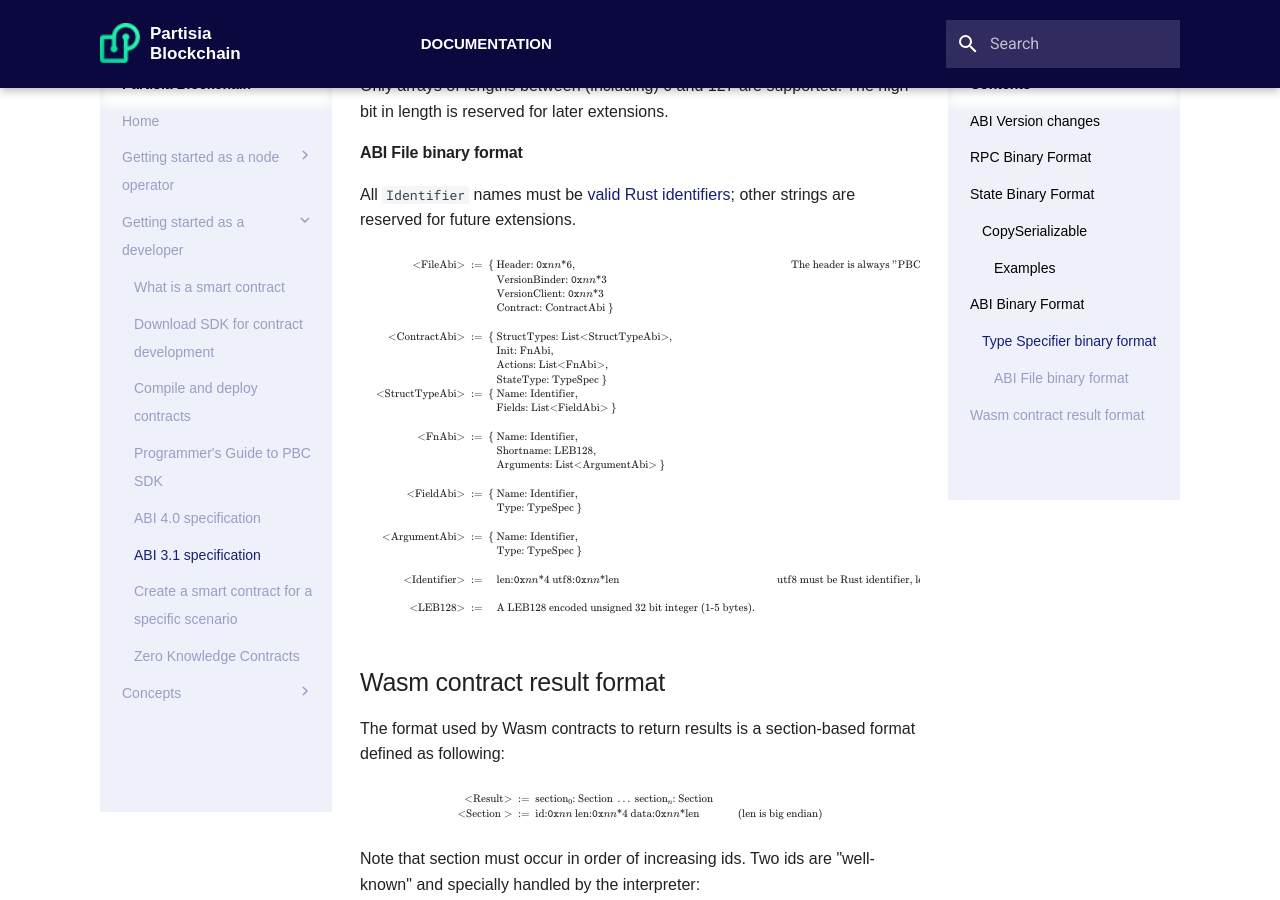
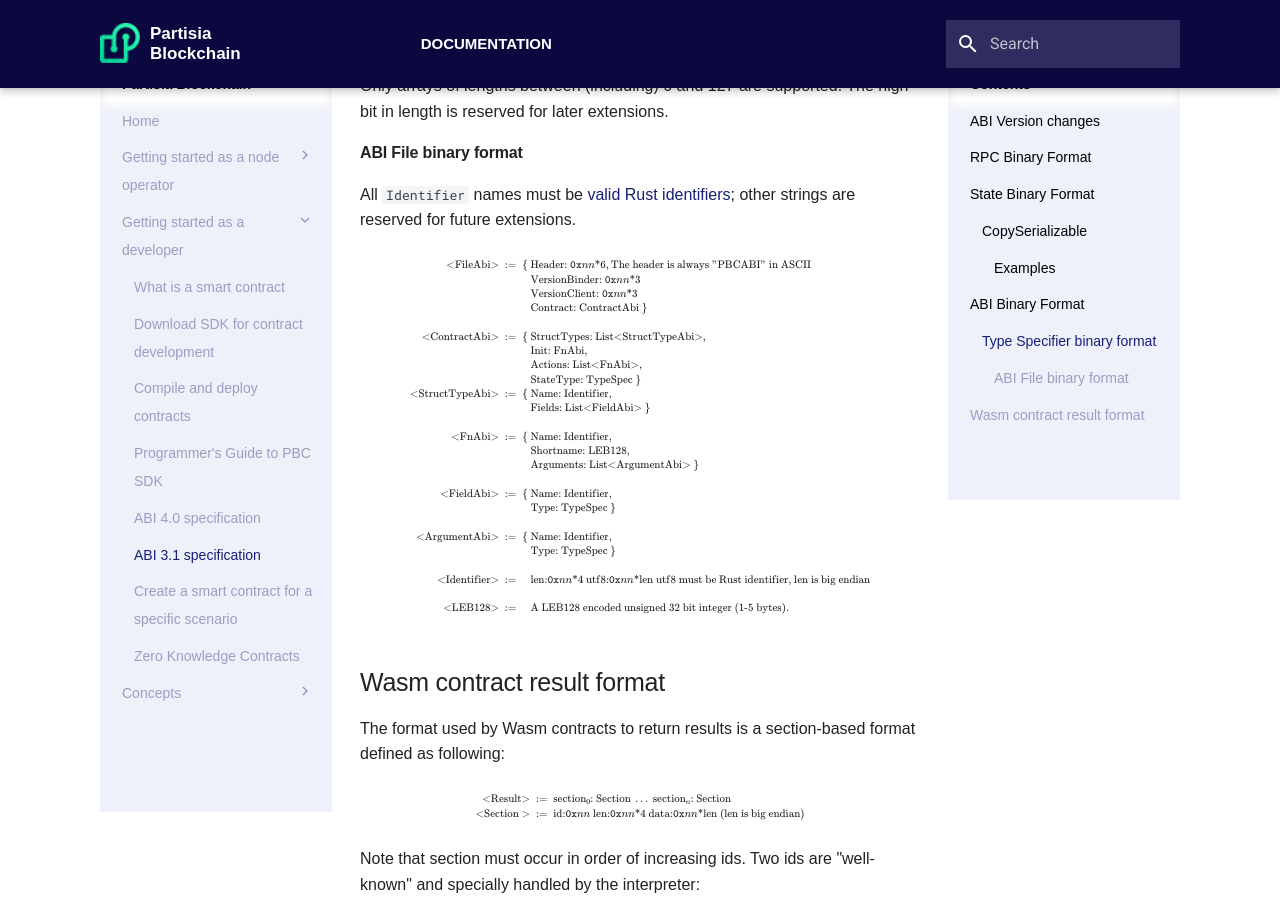
Before and after one commit to 0xSero/partisia-docs, an MkDocs documentation site: the page built from docs/abiv3_1.md, in a window 1280 px wide and 900 px high, scrolled down 3980 px. Built offline with MkDocs 1.6.1 and Material for MkDocs 9.7.7, drawn with Linux system fonts in a browser that asks for light colours; some web fonts are replaced; a script that is not in the unit is left out; some of the changed text lies outside the part shown.

Commit message:
chore: fix abi spec formatting

```diff
--- a/docs/abiv3_1.md
+++ b/docs/abiv3_1.md
@@ -84,7 +84,7 @@
 $$
 \textcolor{mathcolor}{
 \begin{align*}
-\text{<LengthRpc>} \ := \ & \bytes{4} \ \Rightarrowx \text{u32}  &\text{(big endian)} \\
+\text{<LengthRpc>} \ := \ & \bytes{4} \ \Rightarrowx \text{u32} \text{( big endian)} \\
 \end{align*}
 }
 $$
@@ -122,7 +122,7 @@
 $$
 \textcolor{mathcolor}{
 \begin{align*}
-\text{<LengthState>} \ := \ & \bytes{4} \ \Rightarrowx \text{u32}  &\text{(little endian)} \\
+\text{<LengthState>} \ := \ & \bytes{4} \ \Rightarrowx \text{u32}  \text{(little endian)} \\
 \end{align*}
 }
 $$
@@ -233,7 +233,7 @@
 \textcolor{mathcolor}{
 \begin{align*}
 \text{<FileAbi>} \ := \ \{ \
-&\text{Header: } \bytes{6},  &\text{The header is always "PBCABI" in ASCII}\\
+&\text{Header: } \bytes{6},  \text{The header is always "PBCABI" in ASCII}\\
 &\text{VersionBinder: } \bytes{3} \ \\
 &\text{VersionClient: } \bytes{3} \ \\
 &\text{Contract: ContractAbi} \ \} \\
@@ -262,7 +262,7 @@
 &\text{Type: TypeSpec} \ \} \\
 \\
 \text{<Identifier>} \ := \ \phantom{\{} \
-&\text{len:}\bytes{4} \ \text{utf8:}\bytes{len} & \text{utf8 must be Rust identifier, len is big endian} \\
+&\text{len:}\bytes{4} \ \text{utf8:}\bytes{len}  \text{ utf8 must be Rust identifier, len is big endian} \\
 \\
 \text{<LEB128>} \ := \ \phantom{\{} \
 &\text{A LEB128 encoded unsigned 32 bit integer (1-5 bytes).}
@@ -283,7 +283,7 @@
 \text{<Result>} \ :=
   \ & \text{section}_0\text{: Section} \ \dots \ \text{section}_n\text{: Section} \\
 \text{<Section >} \ :=
-  \ & \text{id:}\byte{} \ \text{len:}\bytes{4} \ \text{data:}\bytes{len} & \ \text{(len is big endian)} \\
+  \ & \text{id:}\byte{} \ \text{len:}\bytes{4} \ \text{data:}\bytes{len}  \ \text{(len is big endian)} \\
 \end{align*}
 }
 $$
--- /dev/null
+++ b/overrides/partials/toc-item.html
@@ -0,0 +1,16 @@
+<li class="md-nav__item">
+  <a href="{{ toc_item.url }}" class="md-nav__link">
+    {{ toc_item.title }}
+  </a>
+
+  <!-- Table of contents list -->
+  {% if toc_item.children %}
+  <nav class="md-nav" aria-label="{{ toc_item.title }}">
+    <ul class="md-nav__list">
+      {% for toc_item in toc_item.children %}
+      {% include "partials/toc-item.html" %}
+      {% endfor %}
+    </ul>
+  </nav>
+  {% endif %}
+</li>
```
Also changed, not shown: docs/abiv_latest.md (+5 -5 lines).
